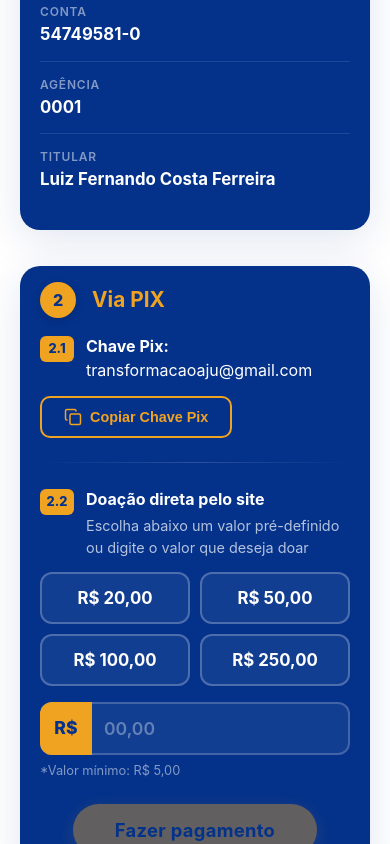
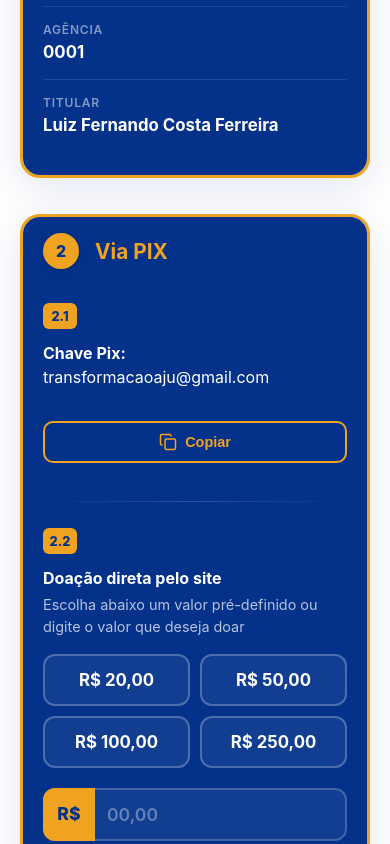
Before and after one commit to Lawd-UFS/transformacao-frontend, a React (Vite) app: page /doacao in a window 390 px wide. Shown: the part 1156-2000 px from the top of the page. Built offline with nearby package versions, Linux system fonts and the light colour scheme.

Commit message:
feat: melhora card de doação

```diff
--- a/src/pages/Doacao/Doacao.css
+++ b/src/pages/Doacao/Doacao.css
@@ -1,12 +1,7 @@
-/* ==========================================================================
-   PÁGINA DE DOAÇÃO - Fiel ao protótipo "Site - Transformação"
-   ========================================================================== */
-
 .doacao-page {
   background-color: var(--bg-white);
 }
 
-/* ===================== Hero Section ===================== */
 .doacao-hero {
   position: relative;
   min-height: 500px;
@@ -50,13 +45,11 @@
   color: var(--secondary-color);
 }
 
-/* ===================== Container Principal ===================== */
 .doacao-container {
   padding-top: 60px;
   padding-bottom: 40px;
 }
 
-/* ===================== Seção de Destinação de Recursos ===================== */
 .destination-section {
   text-align: center;
   margin-bottom: 60px;
@@ -66,8 +59,9 @@
   font-size: 2rem;
   color: var(--primary-color);
   font-family: var(--font-family-title);
-  font-weight: 700;
+  font-weight: 900;
   margin-bottom: 40px;
+  line-height: 0.9;
 }
 
 .section-title.center {
@@ -115,15 +109,14 @@
   line-height: 1.3;
 }
 
-/* ===================== Título "Faça sua doação..." ===================== */
 .methods-heading {
   margin-bottom: 36px;
 }
 
-/* ===================== Cards de Método de Pagamento ===================== */
 .method-card {
   max-width: 700px;
   margin: 0 auto 36px auto;
+  border: 3px solid var(--secondary-color);
   border-radius: 20px;
   overflow: hidden;
   box-shadow: 0 10px 40px rgba(4, 50, 139, 0.12);
@@ -172,7 +165,6 @@
   color: var(--text-light);
 }
 
-/* ===================== Dados Bancários (Card 1) ===================== */
 .bank-body {
   padding-top: 4px;
 }
@@ -219,7 +211,6 @@
   line-height: 1.4;
 }
 
-/* ===================== Sub-seções do Pix (2.1 e 2.2) ===================== */
 .pix-sub-section {
   margin-bottom: 0;
 }
@@ -235,6 +226,15 @@
   align-items: flex-start;
   gap: 12px;
   margin-bottom: 14px;
+}
+
+.mobile-break {
+  display: none;
+}
+
+.sub-number-row:first-child > button {
+  margin-top: -9px;
+  margin-left: 4px;
 }
 
 .sub-number {
@@ -265,7 +265,6 @@
   margin-top: 4px !important;
 }
 
-/* Botão Copiar Pix */
 .copy-pix-btn {
   display: inline-flex;
   align-items: center;
@@ -300,12 +299,12 @@
   flex-shrink: 0;
 }
 
-/* ===================== Botões de Valor Pré-definido ===================== */
 .method-card-body .preset-amounts-grid {
   display: grid;
   grid-template-columns: repeat(4, 1fr);
   gap: 12px;
-  margin-bottom: 16px;
+  margin-top: 16px;
+  margin-bottom: 20px;
 }
 
 .method-card-body .preset-btn {
@@ -336,7 +335,6 @@
   transform: translateY(-2px);
 }
 
-/* ===================== Input Customizado ===================== */
 .method-card-body .custom-amount-wrapper {
   display: flex;
   flex-direction: column;
@@ -415,7 +413,6 @@
   flex-shrink: 0;
 }
 
-/* ===================== Botão "Fazer pagamento" ===================== */
 .payment-btn-wrapper {
   text-align: center;
   margin-top: 24px;
@@ -425,7 +422,7 @@
   display: inline-block;
   padding: 15px 42px;
   border-radius: 30px;
-  border: none;
+  border: 2px solid transparent;
   background-color: var(--secondary-color);
   color: var(--primary-color);
   font-family: var(--font-family-title);
@@ -435,6 +432,10 @@
   transition: var(--transition);
   box-shadow: 0 4px 18px rgba(240, 162, 33, 0.35);
   letter-spacing: 0.3px;
+}
+
+.payment-btn:not(:disabled) {
+  border-color: var(--bg-white);
 }
 
 .payment-btn:hover:not(:disabled) {
@@ -452,7 +453,6 @@
   cursor: not-allowed;
 }
 
-/* ===================== Nota de Transparência ===================== */
 .transparency-footnote {
   max-width: 700px;
   margin: 20px auto 0 auto;
@@ -462,9 +462,6 @@
   color: var(--text-muted);
 }
 
-/* ==========================================================================
-   RESPONSIVIDADE
-   ========================================================================== */
 
 @media (max-width: 768px) {
   .doacao-hero {
@@ -545,6 +542,23 @@
   .copy-pix-btn {
     margin-left: 0;
   }
+
+  .sub-number-row {
+    flex-wrap: wrap;
+  }
+
+  .mobile-break {
+    display: block;
+    width: 100%;
+    height: 0;
+  }
+
+  .pix-sub-section:first-child .sub-number-row .copy-pix-btn {
+    width: 100%;
+    margin-left: 0;
+    margin-right: 0;
+    margin-top: 8px;
+  }
 }
 
 @media (max-width: 480px) {
@@ -564,4 +578,14 @@
   .destination-circle-item {
     max-width: 100px;
   }
+
+  .pix-sub-section:first-child {
+    display: flex;
+    flex-direction: column;
+    align-items: center;
+  }
+
+  .sub-number-row:first-child {
+    margin-top: 16px;
+  }
 }
--- a/src/pages/Doacao/Doacao.tsx
+++ b/src/pages/Doacao/Doacao.tsx
@@ -23,8 +23,13 @@ export const Doacao: React.FC = () => {
   };
 
   const handleSelectAmount = (amount: number) => {
+    if (selectedAmount === amount) {
+      setSelectedAmount(null);
+      setCustomAmount('');
+    } else {
       setSelectedAmount(amount);
       setCustomAmount(amount.toFixed(2).replace('.', ','));
+    }
   };
 
   const handleCustomAmountChange = (e: React.ChangeEvent<HTMLInputElement>) => {
@@ -44,7 +49,6 @@ export const Doacao: React.FC = () => {
 
   return (
     <div className="doacao-page">
-      {/* Hero Section */}
       <section className="doacao-hero">
         <div className="hero-overlay" />
         <div className="container hero-body">
@@ -54,9 +58,7 @@ export const Doacao: React.FC = () => {
         </div>
       </section>
 
-      {/* Conteúdo Principal */}
       <section className="doacao-container container">
-        {/* Seção Destinação de Recursos */}
         <div className="destination-section">
           <h2 className="section-title center">
             Veja como sua contribuição<br />ajuda cada obra acontecer
@@ -93,12 +95,10 @@ export const Doacao: React.FC = () => {
           </div>
         </div>
 
-        {/* Título dos Métodos */}
         <h2 className="section-title center methods-heading">
           Faça sua doação da forma que preferir
         </h2>
 
-        {/* Seção 1: Dados Bancários */}
         <div className="method-card">
           <div className="method-card-header">
             <span className="method-number">1</span>
@@ -126,19 +126,19 @@ export const Doacao: React.FC = () => {
           </div>
         </div>
 
-        {/* Seção 2: Via PIX */}
         <div className="method-card">
           <div className="method-card-header">
             <span className="method-number">2</span>
             <h3 className="method-card-title">Via PIX</h3>
           </div>
           <div className="method-card-body">
-            {/* 2.1 Chave Pix */}
             <div className="pix-sub-section">
               <div className="sub-number-row">
                 <span className="sub-number">2.1</span>
                 <p><strong>Chave Pix:</strong> {pixKey}</p>
-              </div>
+
+                <div className="mobile-break" />
+
                 <button
                   onClick={handleCopyPix}
                   className={`copy-pix-btn ${pixCopied ? 'copied' : ''}`}
@@ -146,26 +146,26 @@ export const Doacao: React.FC = () => {
                   {pixCopied ? (
                     <>
                       <Check size={18} className="btn-icon" />
-                    Copiada! ✓
+                      Copiada!
                     </>
                   ) : (
                     <>
                       <Copy size={18} className="btn-icon" />
-                    Copiar Chave Pix
+                      Copiar
                     </>
                   )}
                 </button>
               </div>
+            </div>
 
             <div className="pix-divider" />
 
-            {/* 2.2 Doação direta pelo site */}
             <div className="pix-sub-section">
               <div className="sub-number-row">
                 <span className="sub-number">2.2</span>
                 <div>
                   <p><strong>Doação direta pelo site</strong></p>
-                  <p className="sub-description">Escolha abaixo um valor pré-definido<br />ou digite o valor que deseja doar</p>
+                  <p className="sub-description">Escolha abaixo um valor pré-definido ou digite o valor que deseja doar</p>
                 </div>
               </div>
 
@@ -211,7 +211,6 @@ export const Doacao: React.FC = () => {
           </div>
         </div>
 
-        {/* Nota de transparência */}
         <p className="transparency-footnote">
           *100% das doações são destinadas às ações e obras do projeto, incluindo compra de materiais e custos necessários para a realização das reformas.
         </p>
```
Also changed, not shown: src/assets/doacao/hero.jpg (added). Lines whose indentation alone changed are shown as unchanged.
